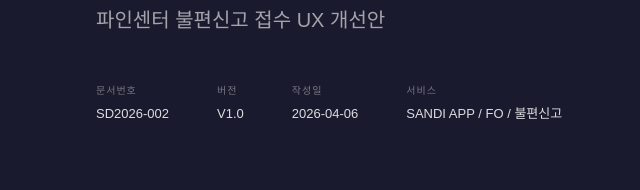
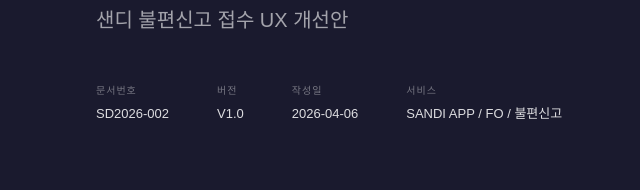
Before and after one commit to SeokhyunJeongCL/re, a plain HTML site: page index.html in a window 1280 px wide. Shown: the part 441-631 px from the top of the page, 0-640 px from the left. Drawn offline with Linux system fonts and the light colour scheme; a web font is replaced by a local one.

Commit message:
문구 수정 2

```diff
--- a/index.html
+++ b/index.html
@@ -963,7 +963,7 @@
   <div class="cover-logo">SANDI</div>
   <div class="cover-badge">FO · 화면정의서 (개선안)</div>
   <div class="cover-title">불편신고<br>화면정의서</div>
-  <div class="cover-sub">파인센터 불편신고 접수 UX 개선안</div>
+  <div class="cover-sub">샌디 불편신고 접수 UX 개선안</div>
   <div class="cover-meta">
     <div class="cover-meta-item">
       <label>문서번호</label>
```
